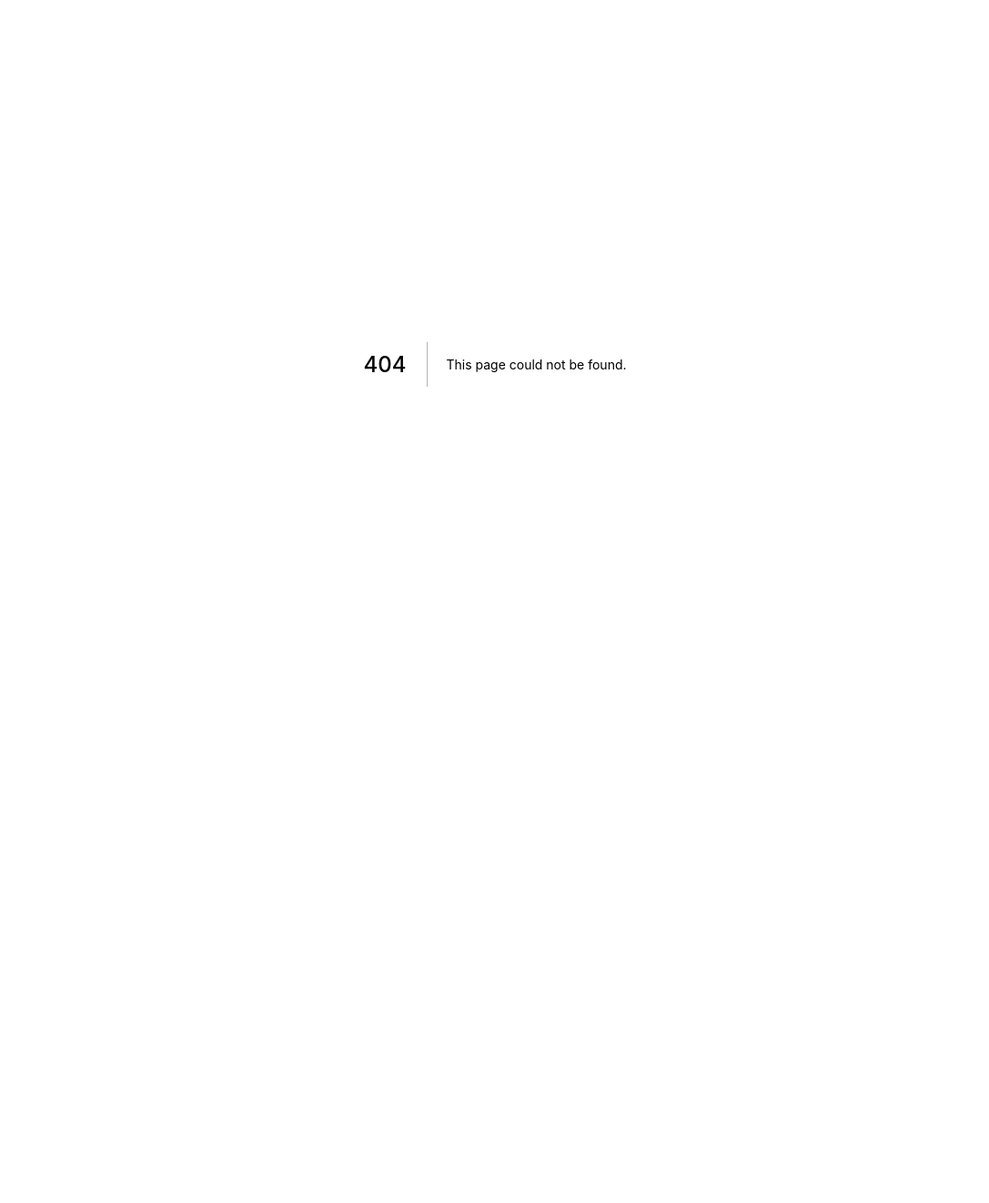
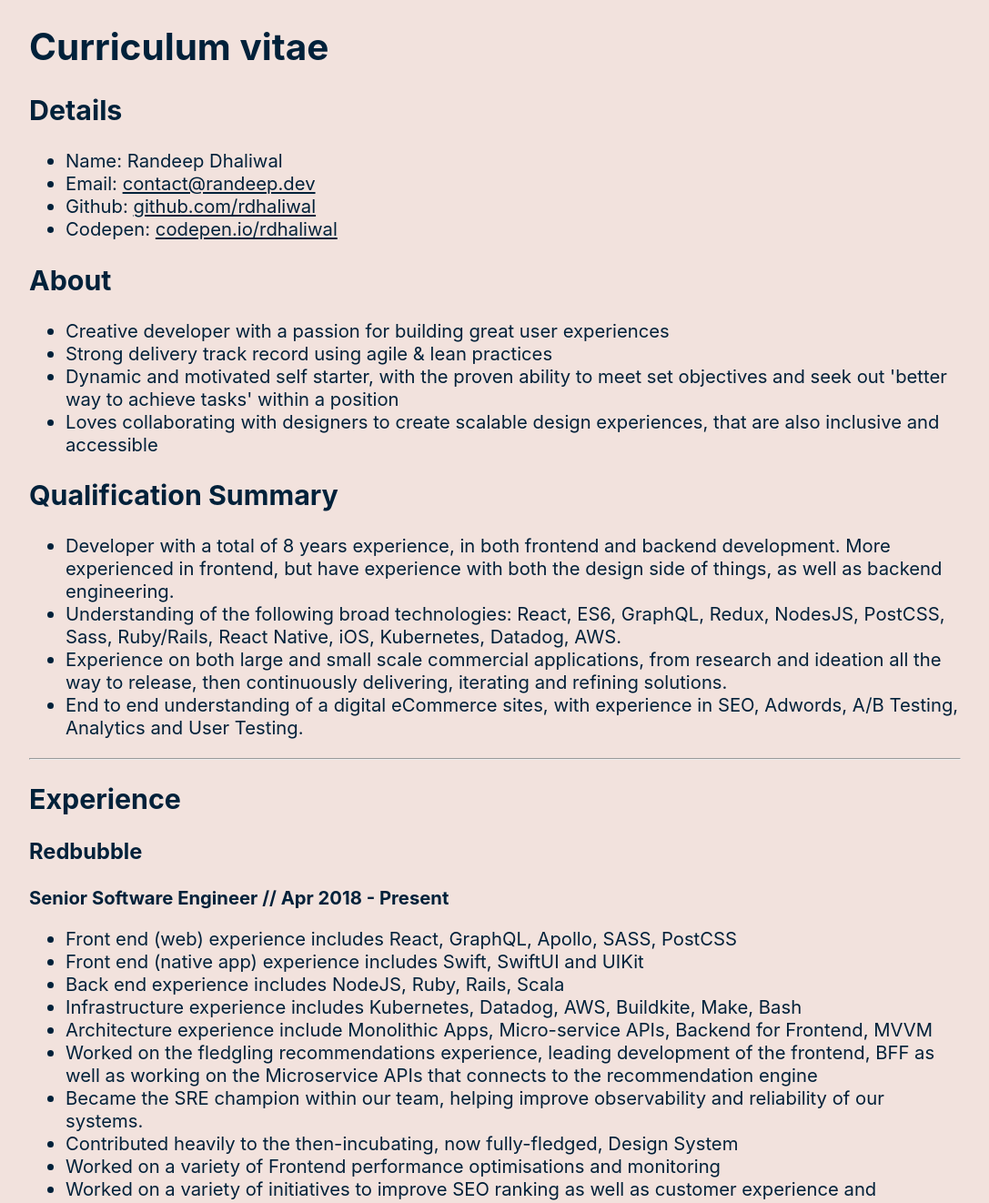
Before and after one commit to rdhaliwal/blog, a Next.js app: page /about/cv in a window 1280 px wide. Before the commit this address had no page. Shown: the top 1322 px of the page at 91% size, without its empty margins (96-1183 px from the left). Before the commit the page ends 800 px from the top, so only its background shows below. Built offline with nearby package versions, Linux system fonts and the light colour scheme; a web font is replaced by a local one.

Commit message:
feat: Add about me and CV

```diff
--- /dev/null
+++ b/pages/about/cv.js
@@ -0,0 +1,117 @@
+const curriculumVitae = () => {
+return (
+<div style={{maxWidth: 'var(--max-body-width)', margin: '0 auto'}}>
+<h1 id="curriculum-vitae">Curriculum vitae</h1>
+<h2 id="details">Details</h2>
+<ul>
+<li>Name: Randeep Dhaliwal</li>
+<li>Email: <a href="mailto:contact@randeep.dev">contact@randeep.dev</a></li>
+<li>Github: <a href="https://github.com/rdhaliwal">github.com/rdhaliwal</a></li>
+<li>Codepen: <a href="https://codepen.io/rdhaliwal">codepen.io/rdhaliwal</a></li>
+</ul>
+<h2 id="about">About</h2>
+<ul>
+<li>Creative developer with a passion for building great user experiences</li>
+<li>Strong delivery track record using agile &amp; lean practices</li>
+<li>Dynamic and motivated self starter, with the proven ability to meet set objectives and seek out &#39;better way to achieve tasks&#39; within a position</li>
+<li>Loves collaborating with designers to create scalable design experiences, that are also inclusive and accessible</li>
+</ul>
+<h2 id="qualification-summary">Qualification Summary</h2>
+<ul>
+<li>Developer with a total of 8 years experience, in both frontend and backend development. More experienced in frontend, but have experience with both the design side of things, as well as backend engineering.</li>
+<li>Understanding of the following broad technologies: React, ES6, GraphQL, Redux, NodesJS, PostCSS, Sass, Ruby/Rails, React Native, iOS, Kubernetes, Datadog, AWS.</li>
+<li>Experience on both large and small scale commercial applications, from research and ideation all the way to release, then continuously delivering, iterating and refining solutions.</li>
+<li>End to end understanding of a digital eCommerce sites, with experience in SEO, Adwords, A/B Testing, Analytics and User Testing.</li>
+</ul>
+<hr/>
+<h2 id="experience">Experience</h2>
+<h3 id="redbubble">Redbubble</h3>
+<p><strong>Senior Software Engineer // Apr 2018 - Present</strong></p>
+<ul>
+<li>Front end (web) experience includes React, GraphQL, Apollo, SASS, PostCSS</li>
+<li>Front end (native app) experience includes Swift, SwiftUI and UIKit</li>
+<li>Back end experience includes NodeJS, Ruby, Rails, Scala</li>
+<li>Infrastructure experience includes Kubernetes, Datadog, AWS, Buildkite, Make, Bash</li>
+<li>Architecture experience include Monolithic Apps, Micro-service APIs, Backend for Frontend, MVVM</li>
+<li>Worked on the fledgling recommendations experience, leading development of the frontend, BFF as well as working on the Microservice APIs that connects to the recommendation engine</li>
+<li>Became the SRE champion within our team, helping improve observability and reliability of our systems.</li>
+<li>Contributed heavily to the then-incubating, now fully-fledged, Design System</li>
+<li>Worked on a variety of Frontend performance optimisations and monitoring</li>
+<li>Worked on a variety of initiatives to improve SEO ranking as well as customer experience and conversion</li>
+<li>Regularly provided advice, guidance and support to other teams with less frontend experience</li>
+<li>Mentoring fellow developers, interns and junior developers</li>
+<li>Started transitioning over to the iOS team to learn about Swift and a different kind of frontend development experience.</li>
+</ul>
+<p><strong>Achievements</strong></p>
+<ul>
+<li>Collaborated closely with both the designer in our team as well as the Design System team to create beautiful, consistent, accessible and inclusive experiences. This involved creating and updating existing Design System components, creating a variety of prototypes for User testing as well participating in Design workshops</li>
+<li>Championed adoption of React Hooks as a new standard for writing frontend code</li>
+<li>Lead development on a huge rewrite of the Search experience. This involved working with our designer, writing the front end code, collaborating and working with 3-4 different teams on the backend and the design system and seeing this all rolled out. Over a 4 month period, I wore a variety of hats: Project Manager, Tech Lead and Developer.</li>
+</ul>
+<hr/>
+<h3 id="yourgrocer">YourGrocer</h3>
+<p><strong>Software Engineer // Sep 2015 - Dec 2017</strong></p>
+<ul>
+<li>Front end experience includes React, Flux, SASS and Angular 1</li>
+<li>Back end experience includes Ruby, Rails, NodeJS.</li>
+<li>Apps and Architectures include Monolithic Apps, Micro-service APIs, Backend for Frontend (BFF), Single Page App (SPA) and Mobile Apps</li>
+<li>Worked on multiple site redesigns, developing a living CSS StyleGuide along the way</li>
+<li>Worked on improving the sites SEO performance on all aspects: site speed, keyword markup and more</li>
+<li>Performed user testing with customers and retailers, as well as staff on internal tools</li>
+<li>Quickly iterated on ideas and prototypes based on feedback</li>
+<li>Organised, developed and ran A/B tests</li>
+<li>Worked with analytics (Woopra, Google Analytics, Google Tag Manager) to examine customer conversion and retention</li>
+<li>Integrated with platforms such as Intercom and Facebook</li>
+<li>Ran Google Adwords and Facebook Ad Campaigns</li>
+<li>Worked in a highly agile, OKR focused environment</li>
+</ul>
+<p><strong>Achievements</strong></p>
+<ul>
+<li>Built a React Native app from scratch in less than a month</li>
+<li>Introduced adoption of tools like Webpack, Babel, Jest, Yarn and ES6</li>
+<li>Presented at MelbCSS about Chrome Dev Tools and improving productivity</li>
+</ul>
+<hr/>
+<h3 id="suncorp-group">Suncorp Group</h3>
+<p><strong>Front End Developer // Jan 2013 - Sep 2015</strong></p>
+<ul>
+<li>Co-created, designed, deployed and evolved a multi-brand living CSS style guide</li>
+<li>Lead and managed the growth of the Suncorp StyleGuide from 1 brand used on 2 projects to having the framework support 8 brands on 10+ applications</li>
+<li>Features of the Suncorp StyleGuide include a component-based architecture, completely responsive ready, SVG Icon Library as well as using the latest in HTML5 Inputs</li>
+<li>Made heavy use of automation tools so that the team only grew from 2 people to 3 despite Suncorp StyleGuide adoption increasing from 2 applications to 10+ applications</li>
+<li>Setup and maintained private NPM and Bower registries</li>
+<li>Created a variety of Grunt plugins and Yeoman generators.</li>
+<li>Helped introduce continuous delivery practices into Suncorp.</li>
+<li>Achievements</li>
+<li>Created the Suncorp StyleGuide with a modular &amp; scalable architecture which is now use by 200+ Developers</li>
+<li>Made tools like NPM, Grunt and Bower a part of the standard developer toolset</li>
+<li>Presented the Suncorp StyleGuide and it&#39;s tooling to MelbCSS with tremendously positive feedback</li>
+</ul>
+<hr/>
+<h3 id="odecee">Odecee</h3>
+<p><strong>Software Developer Intern // Jul 2011 - Feb 2012</strong></p>
+<ul>
+<li>Server and performance testing using JMeter and JProfiler</li>
+<li>iPhone application development and documentation</li>
+<li>Development of integral tools to time sheets, CRM and invoicing systems using VB.NET and Quickbooks API</li>
+</ul>
+<hr/>
+<h2 id="formal-qualifications">Formal Qualifications</h2>
+<h3 id="monash-university">Monash University</h3>
+<p><strong>Bachelor of Software Engineering with Honours // 2009-2012</strong></p>
+<ul>
+<li>High Distinction Average</li>
+<li>Awarded a Monash University Information Technology Scholarship</li>
+</ul>
+<h3 id="melbourne-high-school">Melbourne High School</h3>
+<p><strong>VCE // 2005-2008</strong></p>
+<ul>
+<li>Achieved an ENTER of 95.35</li>
+<li>Active participant of the Army Cadet Unit for all 4 years, attaining the rank of Cadet Under Officer</li>
+</ul>
+</div>
+
+);
+};
+
+export default curriculumVitae;
--- a/pages/home/styles.module.css
+++ b/pages/home/styles.module.css
@@ -90,5 +90,9 @@
   margin-bottom: calc(var(--pad) * 2);
 }
 
+.paragraph {
+  max-width: var(--max-body-width);
+}
+
 @media only screen and (min-width: 1024px) {
 }
--- a/styles/globals.css
+++ b/styles/globals.css
@@ -4,6 +4,7 @@
   --color-background: #f2e2dd;
   --color-blob: #bbc8ba;
   --color-text: #00213a;
+  --max-body-width: 1024px;
 }
 
 @media (prefers-color-scheme: dark) {
@@ -38,6 +39,7 @@ body {
   margin: 0;
   font-family: -apple-system, BlinkMacSystemFont, Segoe UI, Roboto, Oxygen,
     Ubuntu, Cantarell, Fira Sans, Droid Sans, Helvetica Neue, sans-serif;
+    font-size: 1.125em;
 
 }
 
@@ -50,3 +52,7 @@ h1, h2, h3, h4, h5, h6 {
   font-family: 'Eczar', -apple-system, BlinkMacSystemFont, Segoe UI, Roboto, Oxygen,
     Ubuntu, Cantarell, Fira Sans, Droid Sans, Helvetica Neue, sans-serif;
 }
+
+a {
+  color: inherit;
+}
```
Also changed, not shown: pages/home/index.js (+14 -8 lines).
